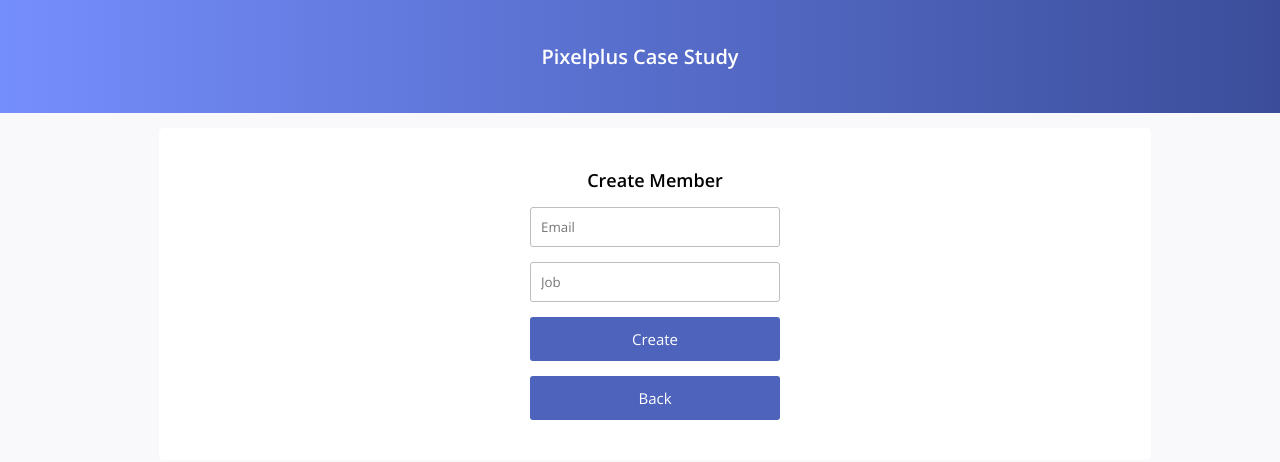
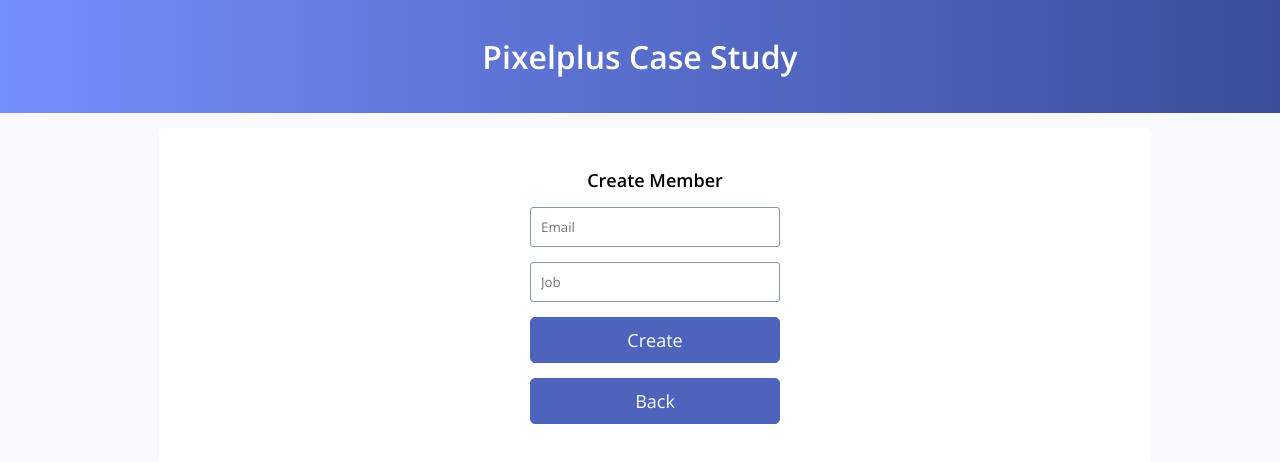
Before and after one commit to ugur-uysal/caseStudy, a React (Create React App) app: page /create in a window 1280 px wide. Shown: the top 462 px of the page. Built offline with nearby package versions, Linux system fonts and the light colour scheme.

Commit message:
Style folder edited.

```diff
--- a/src/assets/style/_list.scss
+++ b/src/assets/style/_list.scss
@@ -9,7 +9,7 @@
     padding-bottom: $space;
 
     h1 {
-      font-size: 24px;
+      font-size: 28px;
       color: $black-color;
     }
   }
--- a/src/assets/style/_variable.scss
+++ b/src/assets/style/_variable.scss
@@ -6,8 +6,8 @@ $gradient: transparent linear-gradient(90deg, #748EFC 0%, #3B4D9A 100%) 0% 0% no
 $blue: #4d63bc;
 $danger: #c72323;
 $success: #2d922d;
-$black-color: #1a1a1a;
-$grey: #bdbdbd;
+$black-color: #191B2C;
+$grey: #8599A8;
 
 $space: 10px;
 $space-sm: 15px;
--- a/src/assets/style/index.scss
+++ b/src/assets/style/index.scss
@@ -39,7 +39,7 @@ header {
 
     .logo {
         color: #fff;
-        font-size: 20px;
+        font-size: 32px;
         font-weight: bold;
         margin: auto 0;
 
@@ -50,13 +50,13 @@ header {
 }
 
 .btn {
-    border: solid 2px $grey;
-    border-radius: 3px;
+    border: solid 1px $grey;
+    border-radius: 5px;
     display: block;
     padding: $space $space-sm * 2;
     text-align: center;
     color: $grey;
-    font-size: 15px;
+    font-size: 18px;
     cursor: pointer;
     @include easing();
 
```
